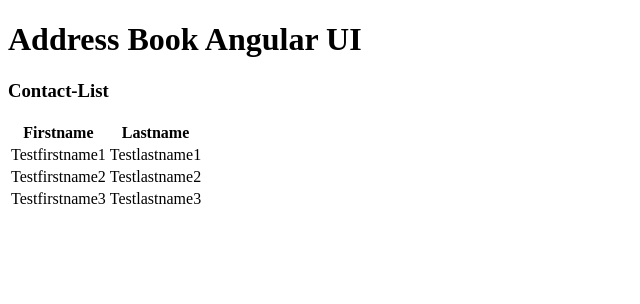
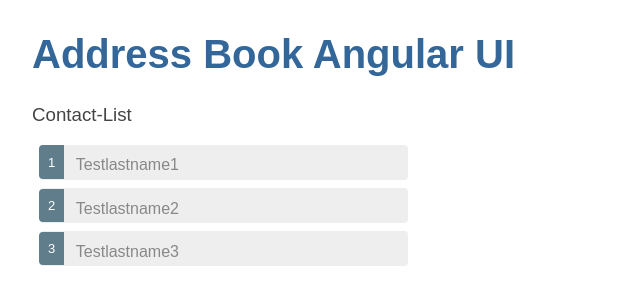
Before and after one commit to Joey73/AddressBookAngularUi, an Angular app: page / in a window 1280 px wide. Shown: the top 304 px of the page, without its empty margins (0-640 px from the left). Built offline with nearby package versions, Linux system fonts and the light colour scheme.

Commit message:
Contactdetails and styles added

```diff
--- a/src/app/components/table-view/table-view.component.html
+++ b/src/app/components/table-view/table-view.component.html
@@ -1,14 +1,48 @@
-<table>
-  <thead>
-  <tr>
-    <th>Firstname</th>
-    <th>Lastname</th>
-  </tr>
-  </thead>
-  <tbody>
-  <tr *ngFor="let item of items">
-    <td>{{item.firstname}}</td>
-    <td>{{item.lastname}}</td>
-  </tr>
-  </tbody>
-</table>
+<ul class="items">
+  <li *ngFor="let item of items"
+    [class.selected]="item === selectedItem"
+    (click)="onSelect(item)">
+    <span class="badge">{{item.id}}</span>{{item.lastname}}
+  </li>
+</ul>
+<div *ngIf="selectedItem">
+  <h3>Details</h3>
+  <table>
+    <tr>
+      <td>ID:</td>
+      <td>{{selectedItem.id}}</td>
+    </tr>
+    <tr>
+      <td>Firstname:</td>
+      <td>{{selectedItem.firstname}}</td>
+    </tr>
+    <tr>
+      <td>Lastname</td>
+      <td>{{selectedItem.lastname}}</td>
+    </tr>
+    <tr>
+      <td>Street:</td>
+      <td>{{selectedItem.street}}</td>
+    </tr>
+    <tr>
+      <td>Housenumber:</td>
+      <td>{{selectedItem.housenumber}}</td>
+    </tr>
+    <tr>
+      <td>City:</td>
+      <td>{{selectedItem.city}}</td>
+    </tr>
+    <tr>
+      <td>Zip:</td>
+      <td>{{selectedItem.zip}}</td>
+    </tr>
+    <tr>
+      <td>Country:</td>
+      <td>{{selectedItem.country}}</td>
+    </tr>
+    <tr>
+      <td>Phone:</td>
+      <td>{{selectedItem.phone}}</td>
+    </tr>
+  </table>
+</div>
--- a/src/app/components/table-view/table-view.component.ts
+++ b/src/app/components/table-view/table-view.component.ts
@@ -1,4 +1,5 @@
 import { Component, EventEmitter, Input, Output, OnInit } from '@angular/core';
+import { Contact } from '../../services/contact';
 
 @Component({
   selector: 'app-table-view',
@@ -9,6 +10,8 @@
   @Input() items;
   @Output() emitEvent = new EventEmitter();
   @Output() emitEditEvent = new EventEmitter();
+
+  selectedItem: any;
 
   constructor() { }
 
@@ -22,4 +25,9 @@
   editEvent(item) {
     this.emitEditEvent.emit(item);
   }
+
+  onSelect(item): void {
+    console.log('Contact selected: ' + item.id);
+    this.selectedItem = item;
+  }
 }
--- a/src/styles.css
+++ b/src/styles.css
@@ -1 +1,112 @@
 /* You can add global styles to this file, and also import other style files */
+h1 {
+  color: #369;
+  font-family: Arial, Helvetica, sans-serif;
+  font-size: 250%;
+}
+h2, h3 {
+  color: #444;
+  font-family: Arial, Helvetica, sans-serif;
+  font-weight: lighter;
+}
+body {
+  margin: 2em;
+}
+body, input[text], button {
+  color: #888;
+  font-family: Cambria, Georgia;
+}
+a {
+  cursor: pointer;
+  cursor: hand;
+}
+button {
+  font-family: Arial;
+  background-color: #eee;
+  border: none;
+  padding: 5px 10px;
+  border-radius: 4px;
+  cursor: pointer;
+  cursor: hand;
+}
+button:hover {
+  background-color: #cfd8dc;
+}
+button:disabled {
+  background-color: #eee;
+  color: #aaa;
+  cursor: auto;
+}
+
+/* Navigation link styles */
+nav a {
+  padding: 5px 10px;
+  text-decoration: none;
+  margin-right: 10px;
+  margin-top: 10px;
+  display: inline-block;
+  background-color: #eee;
+  border-radius: 4px;
+}
+nav a:visited, a:link {
+  color: #607D8B;
+}
+nav a:hover {
+  color: #039be5;
+  background-color: #CFD8DC;
+}
+nav a.active {
+  color: #039be5;
+}
+
+/* items class */
+.items {
+  margin: 0 0 2em 0;
+  list-style-type: none;
+  padding: 0;
+  width: 24em;
+}
+.items li {
+  cursor: pointer;
+  position: relative;
+  left: 0;
+  background-color: #EEE;
+  margin: .5em;
+  padding: .3em 0;
+  height: 1.6em;
+  border-radius: 4px;
+}
+.items li:hover {
+  color: #607D8B;
+  background-color: #DDD;
+  left: .1em;
+}
+.items li.selected {
+  background-color: #CFD8DC;
+  color: white;
+}
+.items li.selected:hover {
+  background-color: #BBD8DC;
+}
+.items .text {
+  position: relative;
+  top: -3px;
+}
+.items .badge {
+  display: inline-block;
+  font-size: small;
+  color: white;
+  padding: 0.8em 0.7em 0 0.7em;
+  background-color: #607D8B;
+  line-height: 1em;
+  position: relative;
+  left: -1px;
+  top: -4px;
+  height: 1.8em;
+  margin-right: .8em;
+  border-radius: 4px 0 0 4px;
+}
+/* everywhere else */
+* {
+  font-family: Arial, Helvetica, sans-serif;
+}
```
